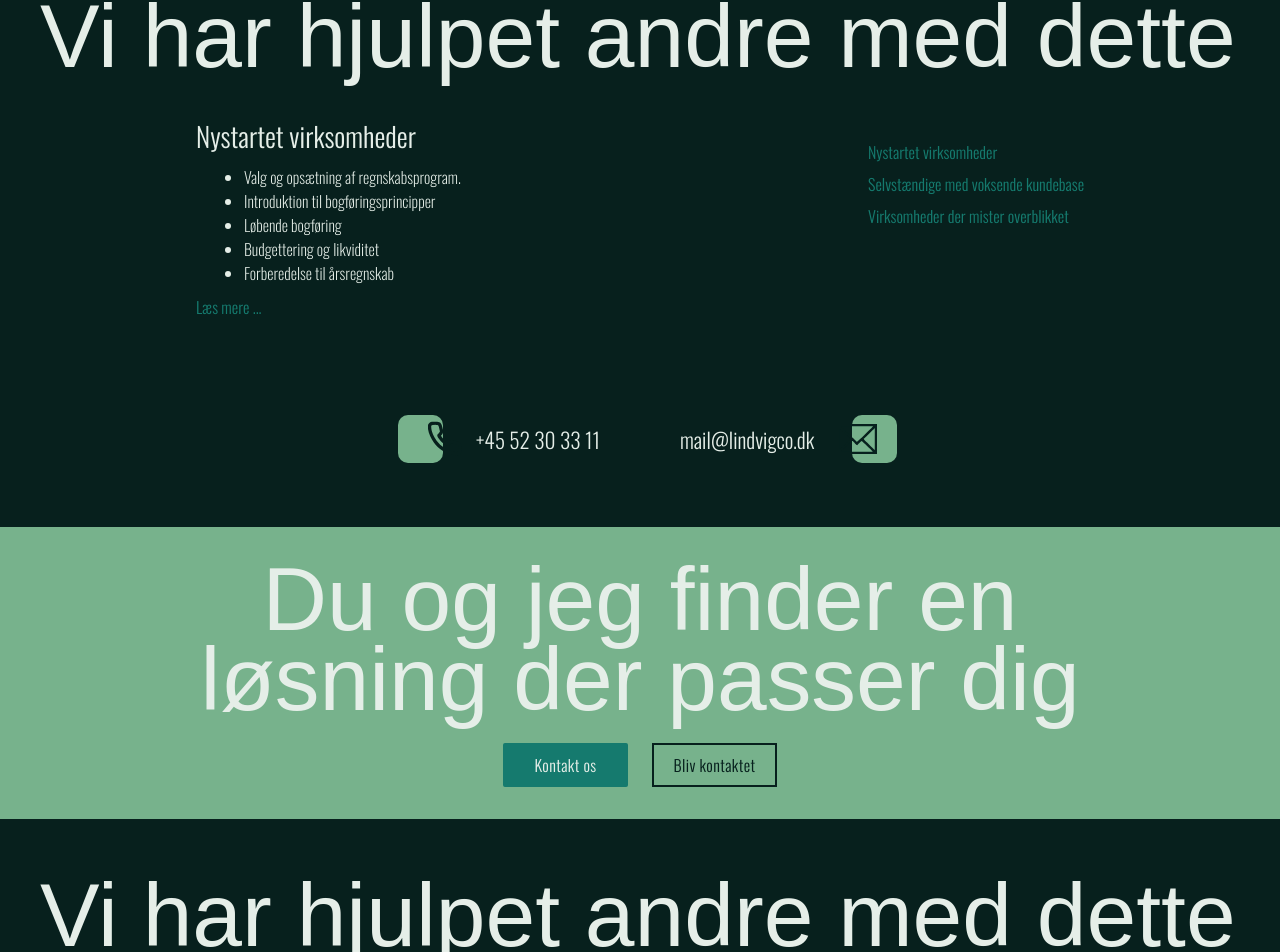
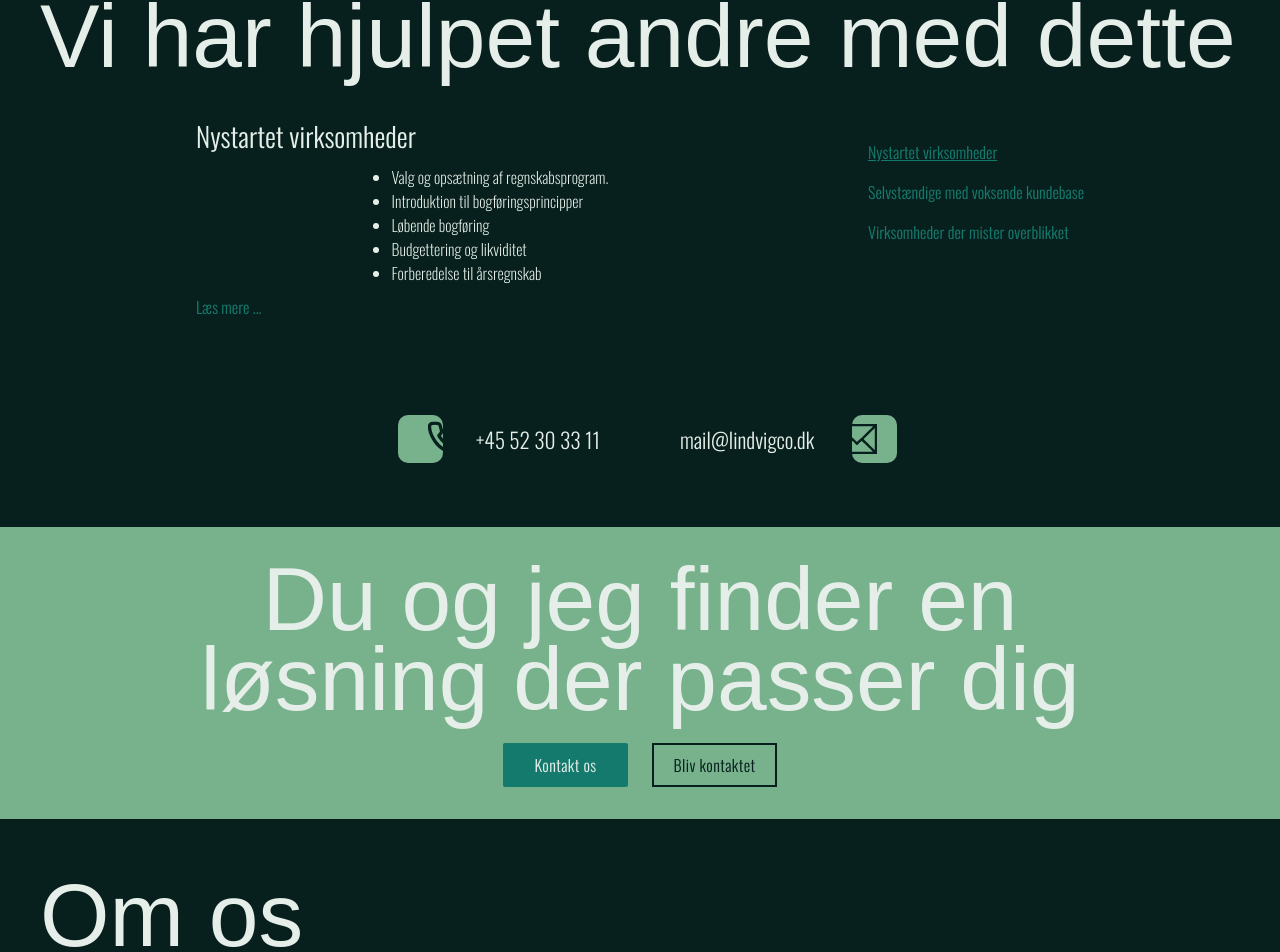
Before and after one commit to ElMaez/lindaogco, a Next.js app: page / in a window 1280 px wide. Shown: the part 860-1812 px from the top of the page. Built offline with nearby package versions, Linux system fonts and the light colour scheme; a web font is replaced by a local one.

Commit message:
Info ændret på mobil version

```diff
--- /dev/null
+++ b/src/app/(pages)/(global)/components/Footer.jsx
@@ -0,0 +1,11 @@
+import Logo from "./Logo";
+
+const Footer = () => {
+  return (
+    <footer className=" bg-green1 grid justify-center pt-Casual2">
+      <Logo color="#07201d" style="w-[100%] max-w-[200px] h-auto " />
+    </footer>
+  );
+};
+
+export default Footer;
--- a/src/app/(pages)/(global)/components/Info.jsx
+++ b/src/app/(pages)/(global)/components/Info.jsx
@@ -4,12 +4,12 @@ import { useState } from "react";
 
 import Icon from "./Icon";
 
-const Info = ({ Items, withContact }) => {
+const Info = ({ h1, Items, withContact }) => {
   const items = Items;
 
   const [titel, setTitel] = useState(items[0]?.titel || "");
   const [info, setListItems] = useState(items[0]?.info || []);
-  const [active, setActive] = useState(0);
+  const [active, setActive] = useState(items[0]?.activeId || "");
 
   function handleYdelse({ titel, info, activeId }) {
     setTitel(titel); // set the title
@@ -18,17 +18,15 @@ const Info = ({ Items, withContact }) => {
   }
 
   return (
-    <article className="grid gap-Casual3">
-      <h1 className="text-h1size leading-Acquaintances">
-        Vi har hjulpet andre med dette
-      </h1>
-      <section className="md:min-w-[600px] grid grid-cols-[2fr_1fr] grid-rows-1 justify-self-center gap-Casual3">
+    <article className="grid gap-Casual1 md:gap-Casual3">
+      <h1 className="text-h1size leading-Acquaintances">{h1}</h1>
+      <section className="md:min-w-[600px] grid md:grid-cols-[2fr_1fr] md:grid-rows-1 justify-self-center gap-Casual1 md:gap-Casual3">
         <div>
           <h5 id="titel">{titel}</h5>
           {Array.isArray(info) ? (
             <ul
               id="list"
-              className="md:pl-Casual3 pt-BestFriend list-disc grid"
+              className="md:pl-Casual3 pt-BestFriend list-disc justify-self-center md:justify-self-center md:col-start-1"
             >
               {info.map((item, index) => (
                 <li className="" key={index}>
@@ -43,7 +41,7 @@ const Info = ({ Items, withContact }) => {
             <Link href="/ydelser">Læs mere ...</Link>
           </li>
         </div>
-        <ul className="flex flex-col gap-BestFriend pt-Casual1 ">
+        <ul className="flex gap-Friend flex-wrap md:flex-col pt-Casual1 row-start-1 md:col-start-2">
           {items.map((item, index) => {
             console.log("titel", item.titel, "info", item.info);
             return (
--- a/src/app/layout.jsx
+++ b/src/app/layout.jsx
@@ -1,3 +1,4 @@
+import Footer from "./(pages)/(global)/components/Footer";
 import Logo from "./(pages)/(global)/components/Logo";
 import "./globals.css";
 
@@ -49,6 +50,7 @@ export default function RootLayout({ children }) {
           </nav>
         </header>
         {children}
+        <Footer />
       </body>
     </html>
   );
--- a/src/app/page.jsx
+++ b/src/app/page.jsx
@@ -9,9 +9,13 @@ export default function Home() {
   return (
     <main className="col-start-1 col-end-2 row-start-1 gap-y-Acquaintances">
       <Hero />
-      <Info Items={YdelseListe} withContact={true} />
+      <Info
+        h1="Vi har hjulpet andre med dette"
+        Items={YdelseListe}
+        withContact={true}
+      />
       <KontaktInfo />
-      <Info Items={OmosListe} withContact={false} />
+      <Info h1="Om os" Items={OmosListe} withContact={false} />
     </main>
   );
 }
```
